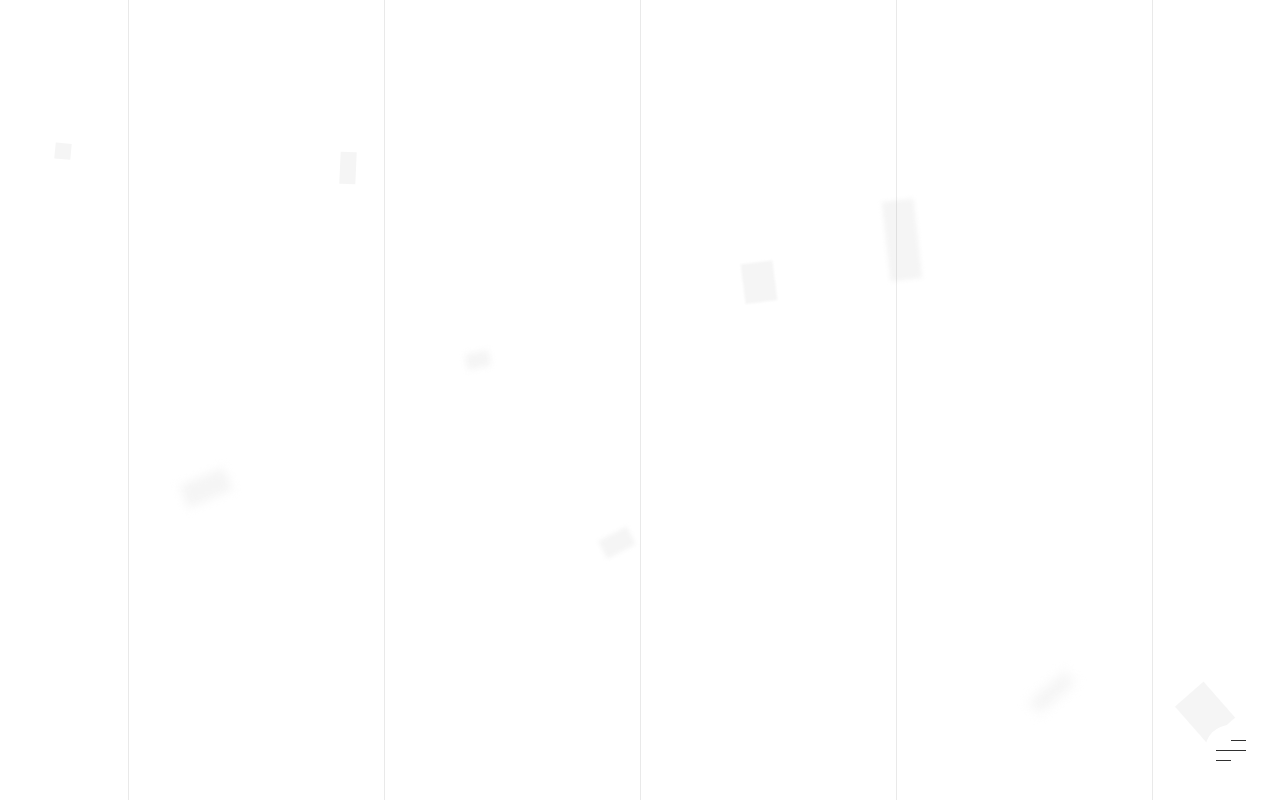
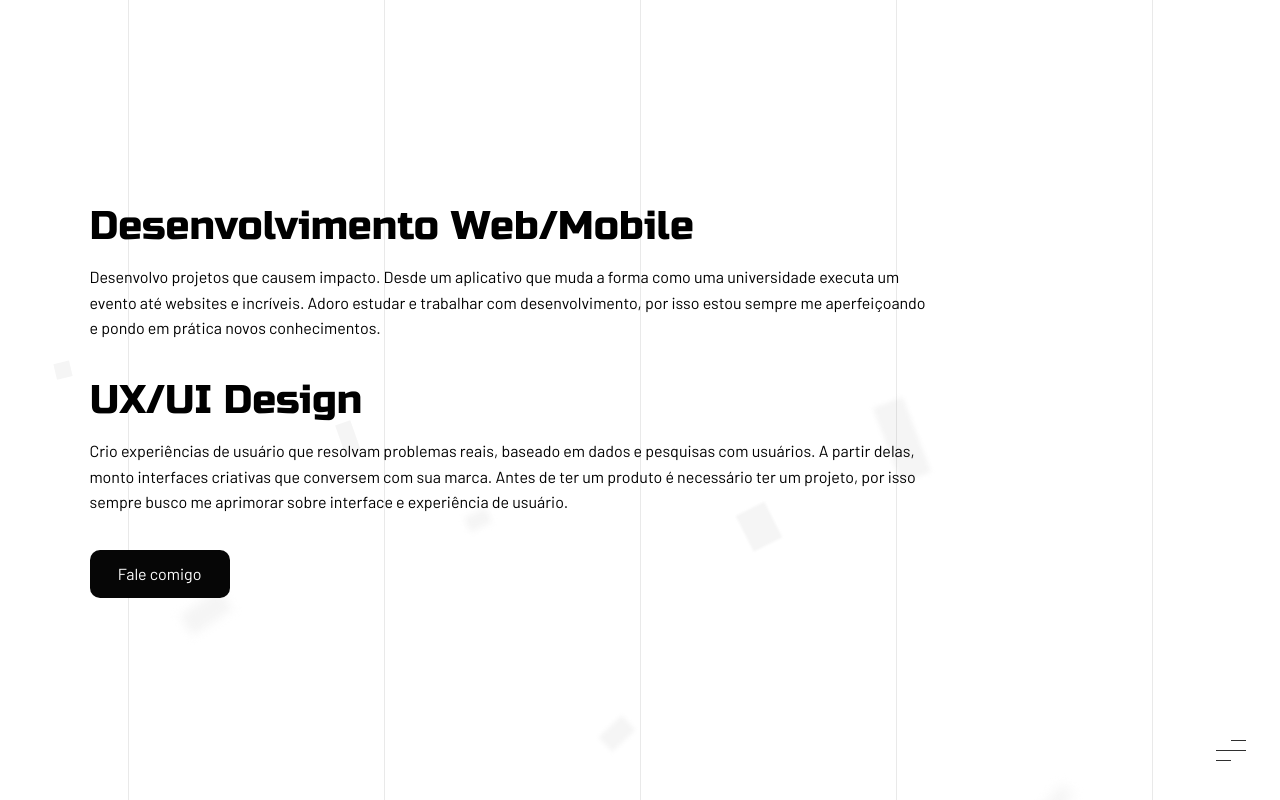
Before and after one commit to Lenildo-Luan/personalWebsite, a Nuxt app: page /services in a window 1280 px wide. Built offline with nearby package versions, Linux system fonts and the light colour scheme.

Commit message:
Criando página de serviços

```diff
--- a/pages/services.vue
+++ b/pages/services.vue
@@ -1,9 +1,70 @@
 <template lang="pug">
-  div
+.servicesContainer
+  .servicesSection1
+    p.header3 Desenvolvimento Web/Mobile
+    p.bodyText.
+       Desenvolvo projetos que causem impacto. Desde um aplicativo que muda a forma como uma universidade executa um evento até
+       websites e incríveis. Adoro estudar e trabalhar com desenvolvimento, por isso estou sempre me aperfeiçoando e pondo em prática
+       novos conhecimentos.
+  .servicesSection2
+    p.header3 UX/UI Design
+    p.bodyText.
+      Crio experiências de usuário que resolvam problemas reais, baseado em dados e pesquisas com usuários. A partir delas,
+      monto interfaces criativas que conversem com sua marca. Antes de ter um produto é necessário ter um projeto, por isso sempre busco
+      me aprimorar sobre interface e experiência de usuário.
+  NuxtLink.servicesButton.bodyText(to="/contact") Fale comigo
 </template>
 
 <script>
 export default {}
 </script>
 
-<style></style>
+<style lang="sass">
+.servicesContainer
+  width: 100%
+  height: 100%
+  display: flex
+  flex-direction: column
+  justify-content: center
+
+.servicesContainer
+  .header3
+    margin-bottom: 14px
+
+.servicesSection1
+  margin-bottom: 35px
+  width: 840px
+  margin-left: 70px
+
+.servicesSection2
+  margin-bottom: 35px
+  width: 840px
+  margin-left: 70px
+
+.servicesButton
+  margin-left: 70px
+  color: #ffffff
+  text-decoration: none
+  background: #060606
+  height: 48px
+  width: 140px
+  border-radius: 10px
+  display: flex
+  align-items: center
+  justify-content: center
+
+@media (max-width: 990px)
+  .servicesContainer
+    min-height: 100vh
+
+  .servicesSection1
+    margin-left: 5vw
+    width: 90vw
+
+  .servicesSection2
+    margin-left: 5vw
+    width: 90vw
+
+  .servicesButton
+    margin-left: 5vw
+</style>
```
